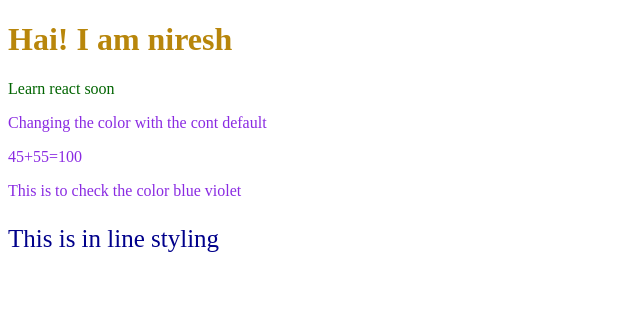
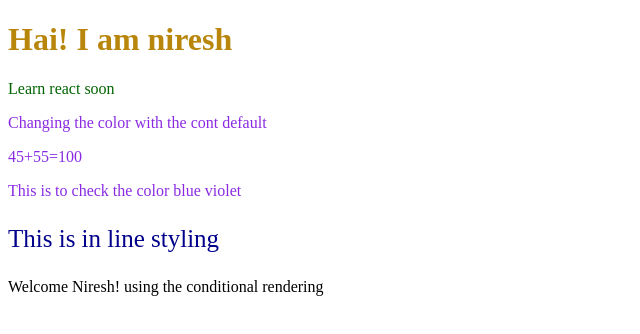
Before and after one commit to ANireshkumar/test, a React (Vite) app in the folder vite-project/: page / in a window 1280 px wide. Shown: the top 334 px of the page, without its empty margins (0-640 px from the left). Built offline with nearby package versions, Linux system fonts and the light colour scheme.

Commit message:
conditional rendering

```diff
--- a/vite-project/src/Components/Header.jsx
+++ b/vite-project/src/Components/Header.jsx
@@ -1,6 +1,8 @@
 
 
 export const Header = () => {
+const isLoggedIn = true;
+const greeting = isLoggedIn ? <p>Welcome Niresh! using the conditional rendering</p> : <P>Please login</P>
 
   let customCSS = "code";
   return (
@@ -13,6 +15,11 @@ export const Header = () => {
 <p className={customCSS}>45+55={45 + 55}</p>
 <p className={customCSS}>This is to check the color blue violet</p>
     <p style={{fontSize:"25PX", color:"darkblue"}}>This is in line styling</p>
+
+      {/* JSX with conditional rendering */}
+
+{greeting}
+
         </div></>
 
 )
```
